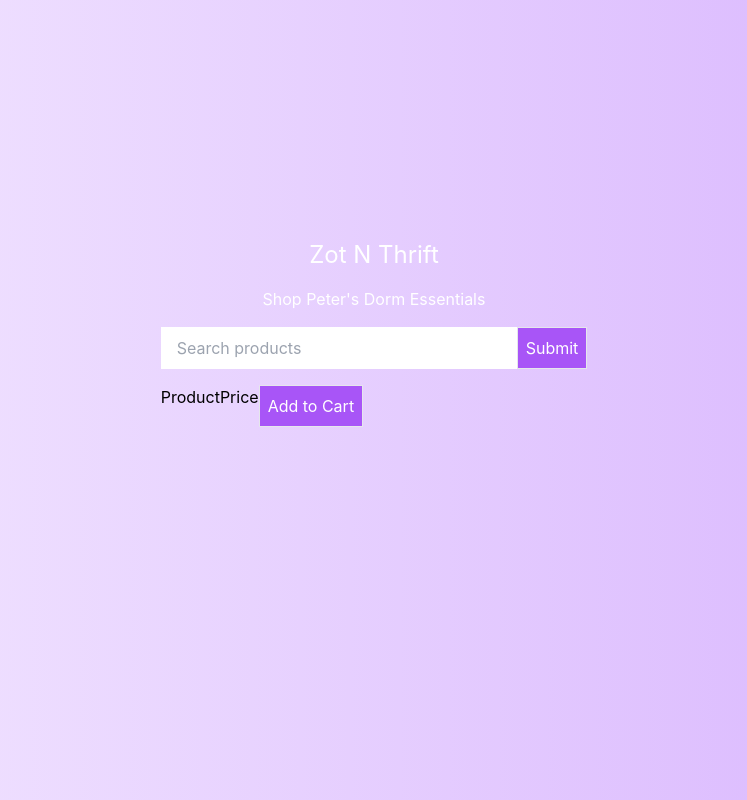
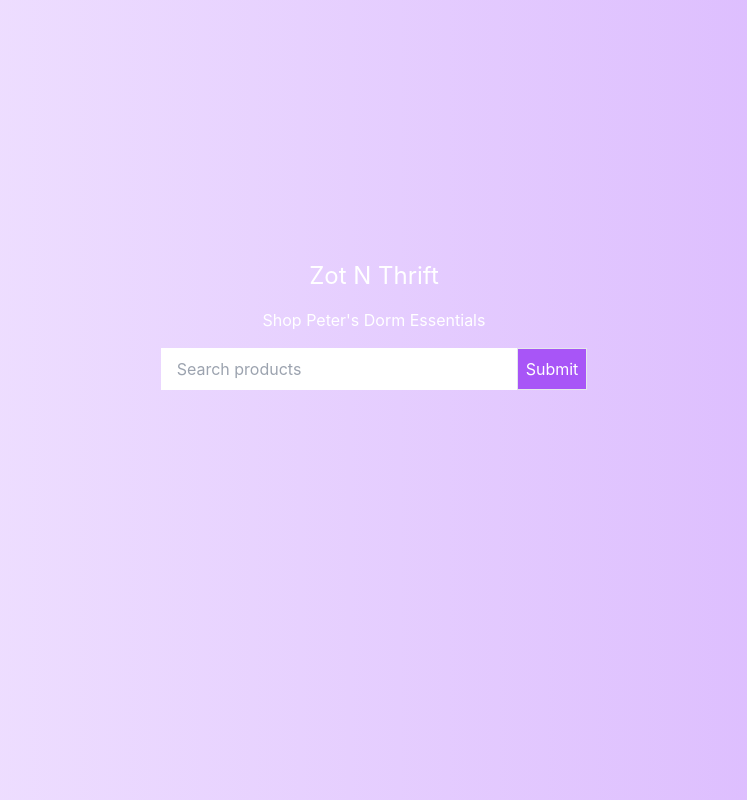
Before and after one commit to caitlynbakery/venushacks, a React (Create React App) app in the folder new-app/: page / in a window 1280 px wide. Shown: the whole page, without its empty margins (266-1013 px from the left). Built offline with nearby package versions, Linux system fonts and the light colour scheme.

Commit message:
Added filter

```diff
--- a/new-app/src/pages/Home.js
+++ b/new-app/src/pages/Home.js
@@ -10,7 +10,6 @@
   const navigate = useNavigate()
   const goToNewPage=()=>{
     navigate("/filterproduct")
-
   }
 
   function handleChange(e) {
@@ -55,17 +54,13 @@
                       <button type="submit" className="btn px-2 py-2 text-white bg-purple-500 border border-puruple-100">Submit</button>
                   </div>
                   <div class="card-body" style={{flexDirection: "row", display: "flex"}}>
-                    <h2 class="card-title">Product</h2>
-                    <p>Price</p>
                     <div class="card-actions justify-end">
-                      <button class="px-2 py-2 text-white bg-purple-500 border border-puruple-100">Add to Cart</button>
                     </div>
                   </div>
               </form>
           </div>
-          <div style={{display: 'flex', justifyContent: 'auto'}}> {
+          <div className="flex justify-center flex-wrap gap-6 p-4"> {
                 response && response.map(product => (
-
                   <Card
                     name={product.name}
                     desc={product.desc}
```
